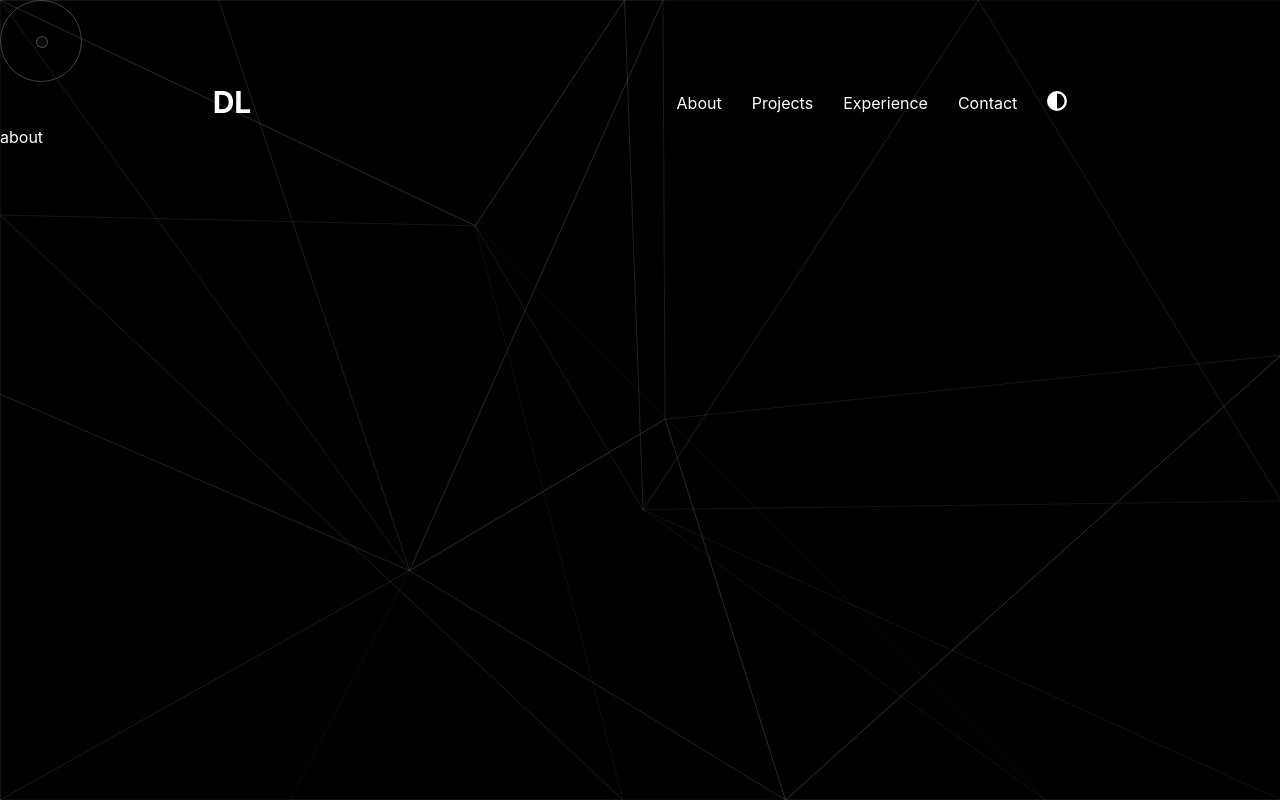
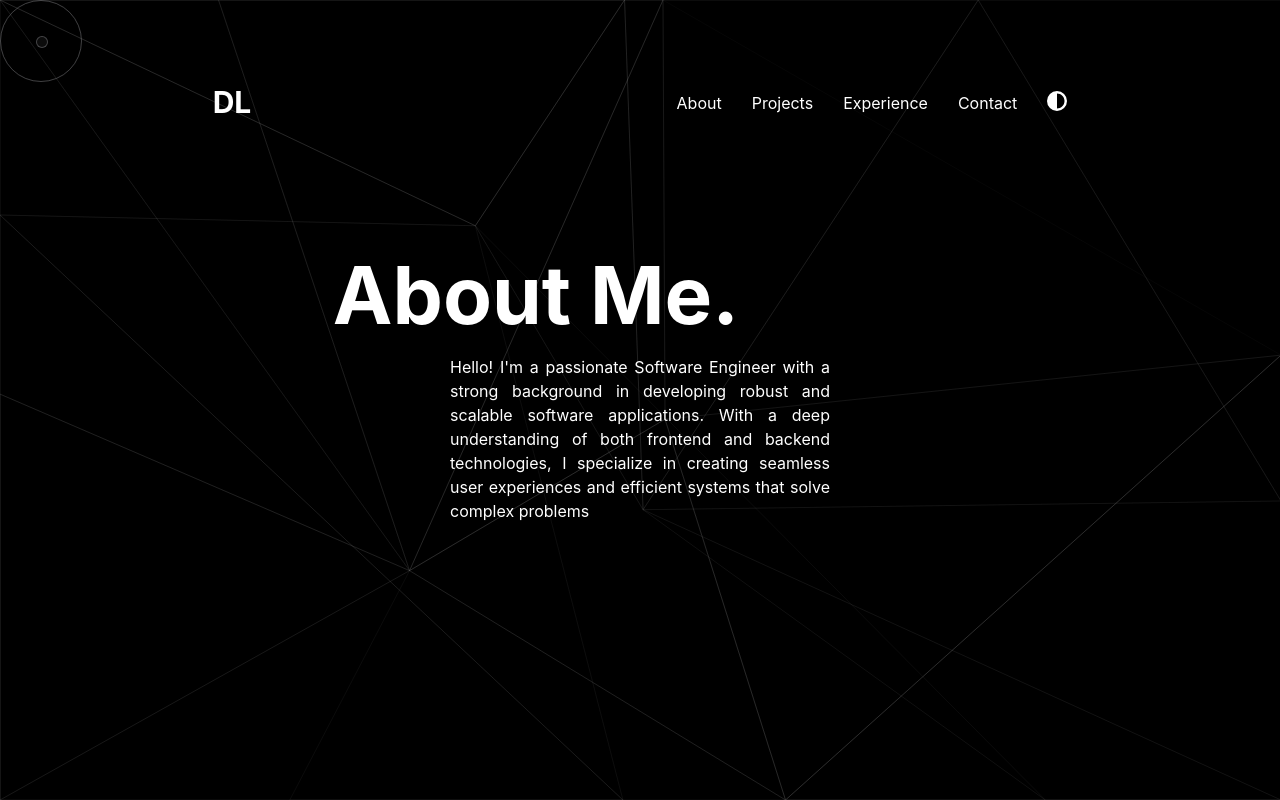
Before and after one commit to dan2xsanz/my-portfolio, a React (Vite) app in the folder my-portfolio-2024/: page /about in a window 1280 px wide. Built offline with nearby package versions, Linux system fonts and the light colour scheme.

Commit message:
started about me

```diff
--- /dev/null
+++ b/my-portfolio-2024/src/components/about/about-style.css
@@ -0,0 +1,12 @@
+.about-container-style {
+  margin: 160px;
+  align-self: center;
+  position: relative;
+}
+
+.about-text-container {
+  margin-left: 18%;
+  font-size: 80px;
+  font-weight: bold;
+  justify-self: start;
+}
--- a/my-portfolio-2024/src/components/about/about.tsx
+++ b/my-portfolio-2024/src/components/about/about.tsx
@@ -1,3 +1,39 @@
+import { useEffect } from "react";
+
+import gsap from "gsap";
+import "./about-style.css";
+
 export const About = () => {
-  return <div>about</div>;
+  useEffect(() => {
+    gsap.to(".about-container-style", {
+      y: -50,
+      duration: 8,
+      ease: "elastic",
+      scrollTrigger: {
+        trigger: ".about-container-style",
+      },
+    });
+  }, []);
+
+  return (
+    <div className="about-container-style">
+      <div className="about-text-container">About Me.</div>
+      <div
+        style={{
+          paddingLeft: "290px",
+          paddingRight: "290px",
+          textAlign: "justify",
+        }}
+      >
+        <div>
+          Hello! I'm a passionate Software Engineer with a strong background in
+          developing robust and scalable software applications. With a deep
+          understanding of both frontend and backend technologies, I specialize
+          in creating seamless user experiences and efficient systems that solve
+          complex problems
+        </div>
+        {/* TODO: CONTINUE HERE */}
+      </div>
+    </div>
+  );
 };
--- a/my-portfolio-2024/src/components/introduction/introduction-style.css
+++ b/my-portfolio-2024/src/components/introduction/introduction-style.css
@@ -44,6 +44,7 @@
   display: flex;
   align-items: center;
   font-size: 18px;
+  width: 20%;
   cursor: pointer;
 }
 
--- a/my-portfolio-2024/src/components/introduction/introduction.tsx
+++ b/my-portfolio-2024/src/components/introduction/introduction.tsx
@@ -1,36 +1,15 @@
+import { currentTimeGreetings, myRealtimeAge } from "../../functions";
+import { SocialMediaIcons } from "../../common";
+import { useNavigate } from "react-router-dom";
 import { useEffect } from "react";
 import "./introduction-style.css";
+import gsap from "gsap";
+
 // import dlPhoto from "../../assets/snz-v2.jpg";
 
-import moment from "moment";
-import gsap from "gsap";
-import { SocialMediaIcons } from "../../common";
 export const Introduction = () => {
-  // Calculate my real time age based on the current date
-  const myRealtimeAge = (): string => {
-    let today = moment().year() - 2000;
-    if (moment().month() <= 3 && moment().date() < 31) {
-      today = today - 1;
-    }
-    return today.toString();
-  };
-
-  // Calculate greetings reatime based on the current time
-  const currentTimeGreetings = (): string => {
-    const currentHour = moment().hour();
-
-    let greeting: string;
-
-    if (currentHour >= 0 && currentHour < 12) {
-      greeting = "Good Morning";
-    } else if (currentHour >= 12 && currentHour <= 17) {
-      greeting = "Good Afternoon";
-    } else {
-      greeting = "Good Evening";
-    }
-
-    return greeting;
-  };
+  // Use navigate to handle routing
+  const navigate = useNavigate();
 
   useEffect(() => {
     currentTimeGreetings();
@@ -69,7 +48,10 @@ export const Introduction = () => {
           impactful solutions, and continuously learning new technologies to
           improve my craft. Let's create something impactful together!
         </div>
-        <div className="see-more-about-me-style">
+        <div
+          className="see-more-about-me-style"
+          onClick={() => navigate("/about")}
+        >
           See More About Me
           <div className="beating-arrow-style">{`${"➜"}`}</div>
         </div>
--- a/my-portfolio-2024/src/functions/functions.ts
+++ b/my-portfolio-2024/src/functions/functions.ts
@@ -1,10 +1,13 @@
 import { frame, useMotionValue, useSpring } from "framer-motion";
 import { RefObject, useEffect } from "react";
 
+import moment from "moment";
+
+// Follow cursor pointer
 export const useFollowPointer = (
   ref: RefObject<HTMLElement>,
   damping: number,
-  stiffness:number
+  stiffness: number
 ) => {
   const spring = { damping: damping, stiffness: stiffness, restDelta: 0.001 };
   const xPoint = useMotionValue(0);
@@ -30,3 +33,29 @@ export const useFollowPointer = (
 
   return { x, y };
 };
+
+// Calculate my real time age based on the current date
+export const myRealtimeAge = (): string => {
+  let today = moment().year() - 2000;
+  if (moment().month() <= 3 && moment().date() < 31) {
+    today = today - 1;
+  }
+  return today.toString();
+};
+
+// Calculate greetings reatime based on the current time
+export const currentTimeGreetings = (): string => {
+  const currentHour = moment().hour();
+
+  let greeting: string;
+
+  if (currentHour >= 0 && currentHour < 12) {
+    greeting = "Good Morning";
+  } else if (currentHour >= 12 && currentHour <= 17) {
+    greeting = "Good Afternoon";
+  } else {
+    greeting = "Good Evening";
+  }
+
+  return greeting;
+};
--- a/my-portfolio-2024/src/main.css
+++ b/my-portfolio-2024/src/main.css
@@ -12,6 +12,7 @@
   -webkit-font-smoothing: antialiased;
   -moz-osx-font-smoothing: grayscale;
   transition: background-color 0.9s ease, color 0.9s ease;
+
 }
 
 body,
@@ -20,7 +21,7 @@ html {
   padding: 0;
   width: 100%;
   height: 100%;
-  overflow: hidden; /* Prevents scrolling */
+  overflow: auto;
   position: relative; /* Ensures that children can be positioned relative to the entire page */
 }
 
--- a/my-portfolio-2024/src/main.tsx
+++ b/my-portfolio-2024/src/main.tsx
@@ -9,13 +9,15 @@ import "./main.css";
 const App = () => {
   return (
     <Router>
+      <MainBackground />
       <StrictMode>
-        <MainBackground />
         <SvgBackground />
         <Header />
         <Routes>
           <Route path="" element={<Introduction />} />
           <Route path="/about" element={<About />} />
+          {/*TODO: Catch all invalid paths and show the Unauthorized screen */}
+          {/* <Route path="*" element={<Unauthorized />} /> */}
         </Routes>
       </StrictMode>
     </Router>
```
